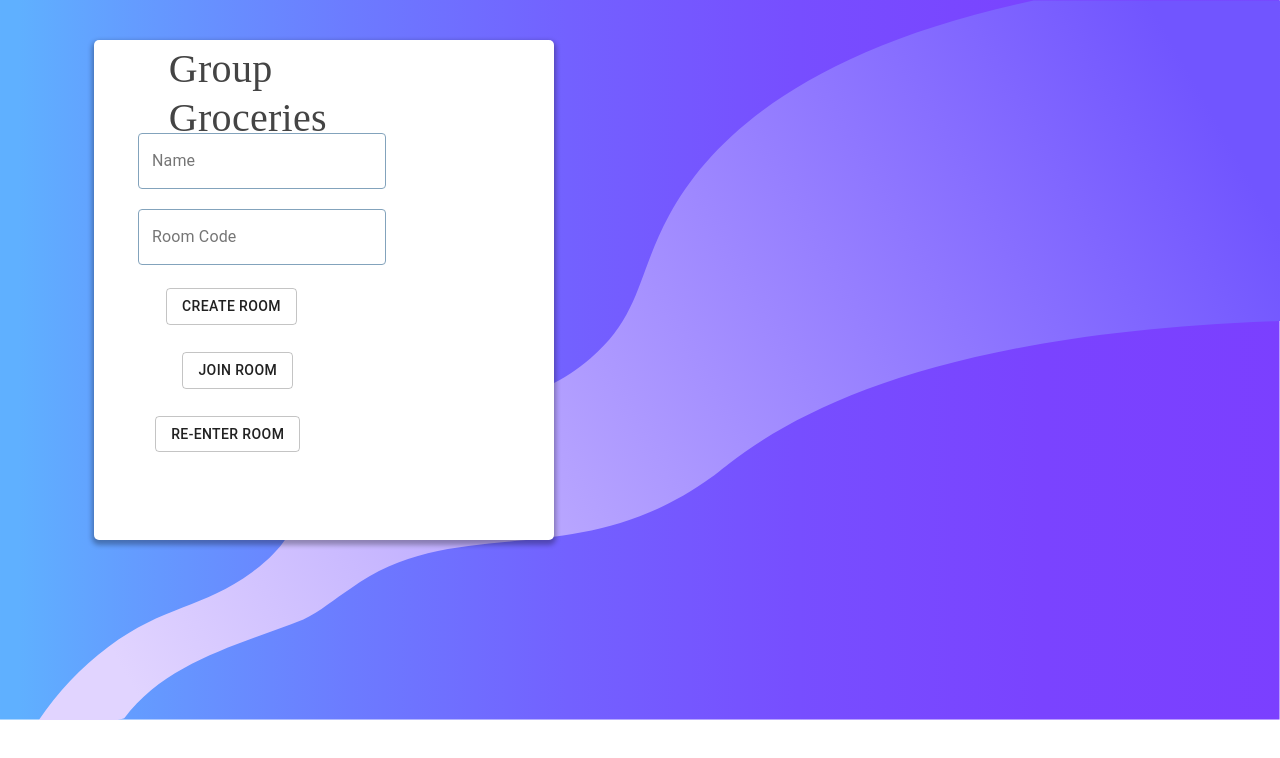
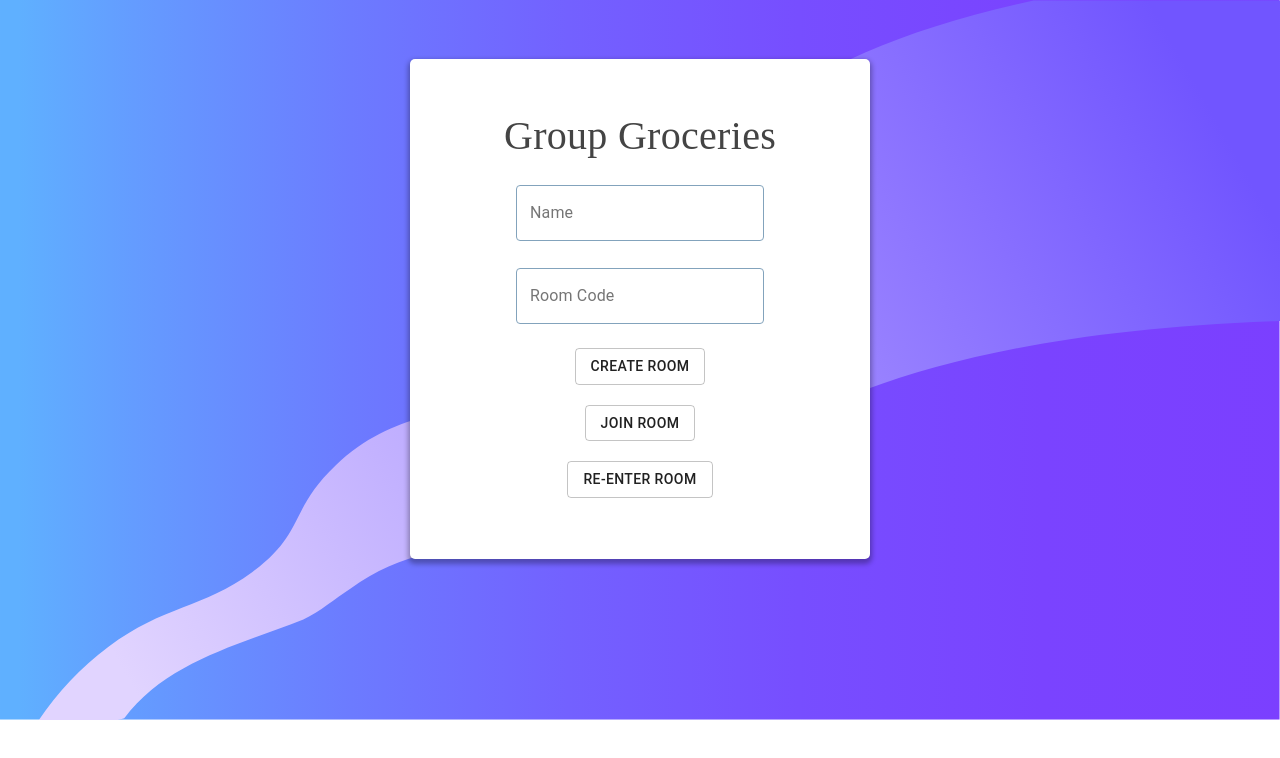
Before and after one commit to Ramenable/on-the-hill, a React (Create React App) app in the folder frontend/: page / in a window 1280 px wide. Shown: the top 758 px of the page. Built offline with nearby package versions, Linux system fonts and the light colour scheme.

Commit message:
styled signup page

```diff
--- a/frontend/src/Pages/Signin.js
+++ b/frontend/src/Pages/Signin.js
@@ -147,8 +147,12 @@ const useStyles = makeStyles({
     color: 'white',
     height: 500,
     width: 400,
-    margin: 40,
-    padding: '0 30px'
+    margin: 'auto',
+    marginTop: '5%',
+    padding: '0 30px',
+    display: "flex",
+    flexDirection: "column",
+    justifyContent: "center"
   },
   centeredcard: {
     display: "flex",
@@ -164,9 +168,12 @@ const useStyles = makeStyles({
     marginBottom: -20
   },
   textbox: {
-    padding: 10
+    padding: 10,
+    marginTop: '1%',
+    marginBottom: '1%'
   },
   centered: {
+    width: '100%',
     display: "flex",
     flexDirection: "column",
     justifyContent: "center"
@@ -260,24 +267,24 @@ function Signin() {
     <Card className={classes.root} variant="outlined">
       <CardContent>
         <Grid container alignContent="center" spacing={3}>
-        <div className={classes.centeredcard}>
-          <Grid item xs={12} className={classes.titlecontent}>
-            <Typography variant="h4" className={classes.title} style={{ marginLeft: "15%" }}>Group Groceries</Typography>
+        <div className={classes.centered}>
+          <Grid item xs={12} className={classes.titlecontent} align="center" style={{marginBottom: 10, marginTop: 10}}>
+            <Typography variant="h4" className={classes.title} >Group Groceries</Typography>
           </Grid>
-          <Grid item xs={12} className={classes.textbox}>
+          <Grid item xs={12} className={classes.textbox} align="center">
             <StyledTextField id="userNameVal" label="Name" variant="outlined" />
           </Grid>
-          <Grid item xs={12} className={classes.textbox}>
+          <Grid item xs={12} className={classes.textbox} align="center">
             <StyledTextField id="roomCodeVal" label="Room Code" variant="outlined" />
           </Grid>
-          <Grid item xs={12} style={{padding: "5%", marginLeft: "9%"}} >
-            <Button variant="outlined" bordercolor="white" onClick={routeChangeCreate}>Create Room</Button>
+          <Grid item xs={12} align="center" >
+            <Button variant="outlined" bordercolor="white" onClick={routeChangeCreate} style={{marginBottom: 10, marginTop: 10}}>Create Room</Button>
           </Grid>
-          <Grid item xs={12} style={{padding: "5%", marginLeft: "15%"}} >
-            <Button variant="outlined" bordercolor="white" onClick={routeChangeJoin}>Join Room</Button>
+          <Grid item xs={12} align="center">
+            <Button variant="outlined" bordercolor="white" onClick={routeChangeJoin} style={{marginBottom: 10, marginTop: 10}}>Join Room</Button>
           </Grid>
-          <Grid item xs={12} style={{padding: "5%", marginLeft: "5%"}} >
-            <Button variant="outlined" bordercolor="white" onClick={routeChangeReturn}>Re-enter Room</Button>
+          <Grid item xs={12} align="center" >
+            <Button variant="outlined" bordercolor="white" onClick={routeChangeReturn} style={{marginBottom: 10, marginTop: 10}}>Re-enter Room</Button>
           </Grid>
         </div>
         </Grid>
```
